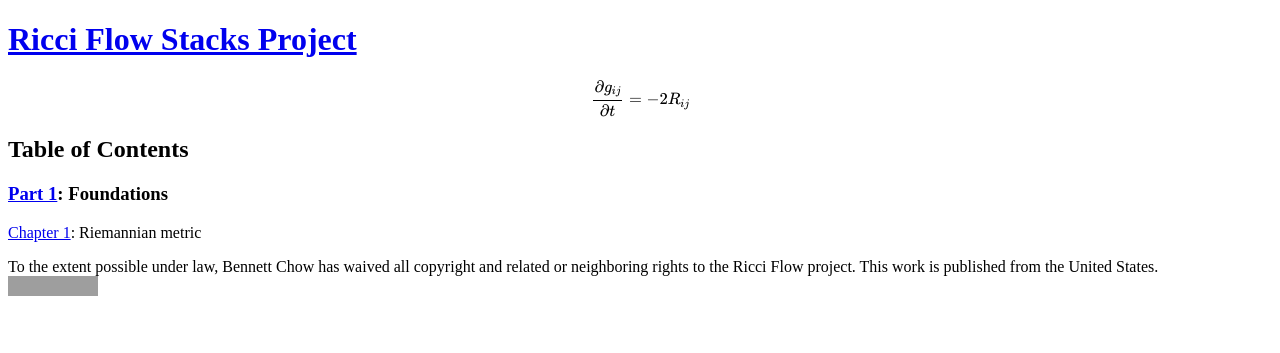
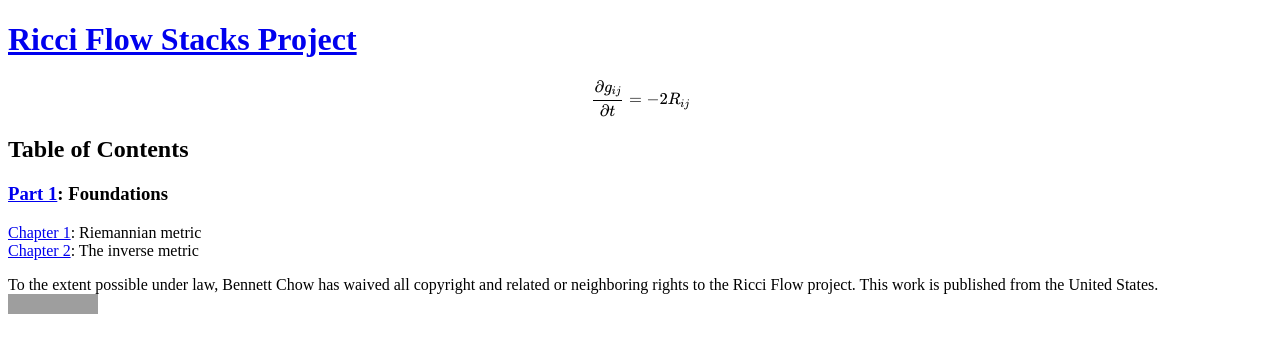
Before and after one commit to bennett-chow/ricciflow.org, a Jekyll site: the page built from index.md, in a window 1280 px wide. Shown: the top 353 px of the page. Built offline with Jekyll 4.4.1, drawn with Linux system fonts in a browser that asks for light colours; grey boxes are pictures that could not be loaded.

Commit message:
Update index.md

```diff
--- a/index.md
+++ b/index.md
@@ -12,6 +12,8 @@ $$
 <h3><a href="/part-1-foundations/">Part 1</a>: Foundations</h3>
 
 <a href="/part-1-foundations/riemannian-metric.html">Chapter 1<a/>: Riemannian metric
+<br>
+<a href="/part-1-foundations/inverse-metric.html">Chapter 2<a/>: The inverse metric
 
 <footer>
   <p>
```
